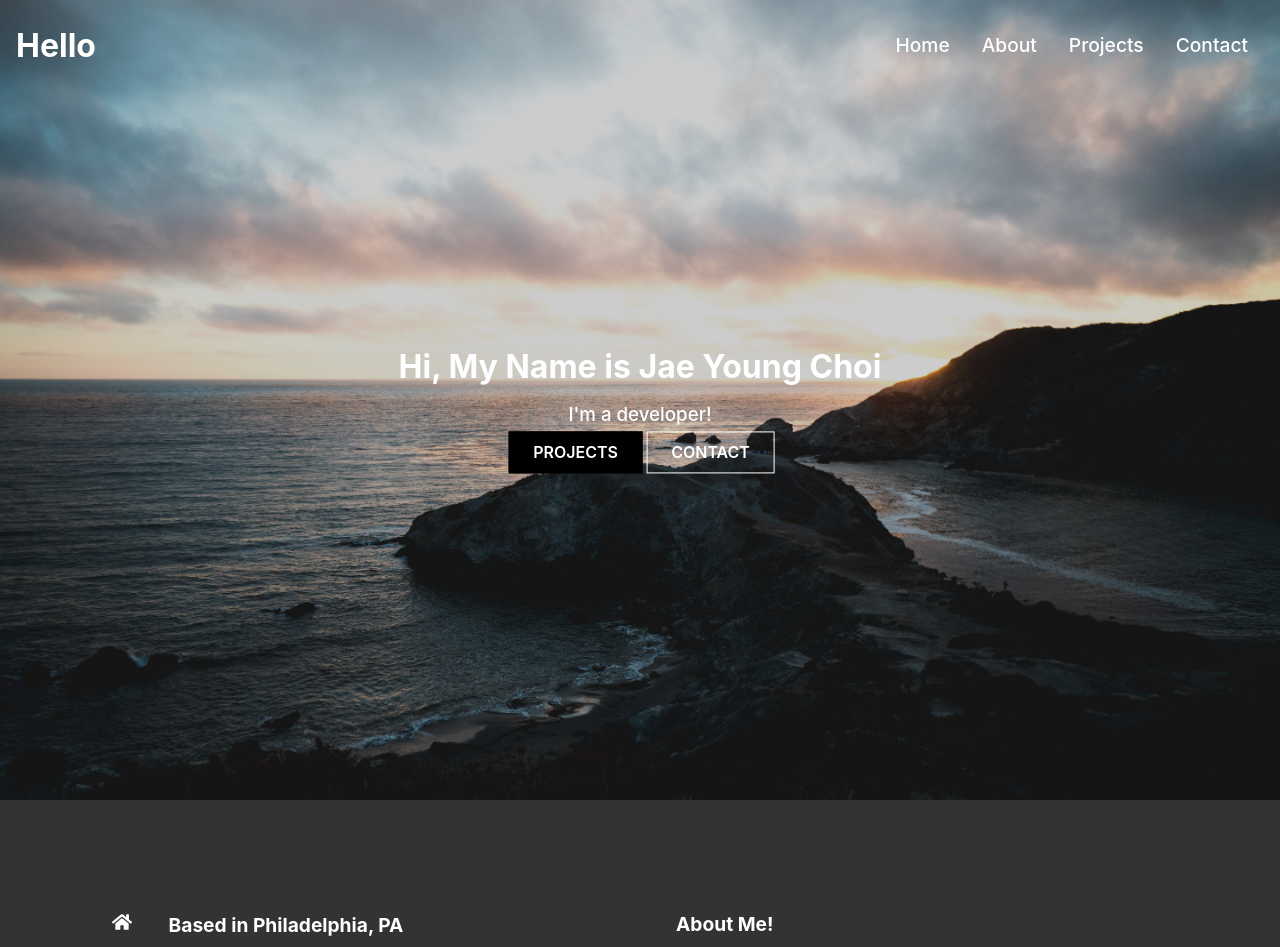
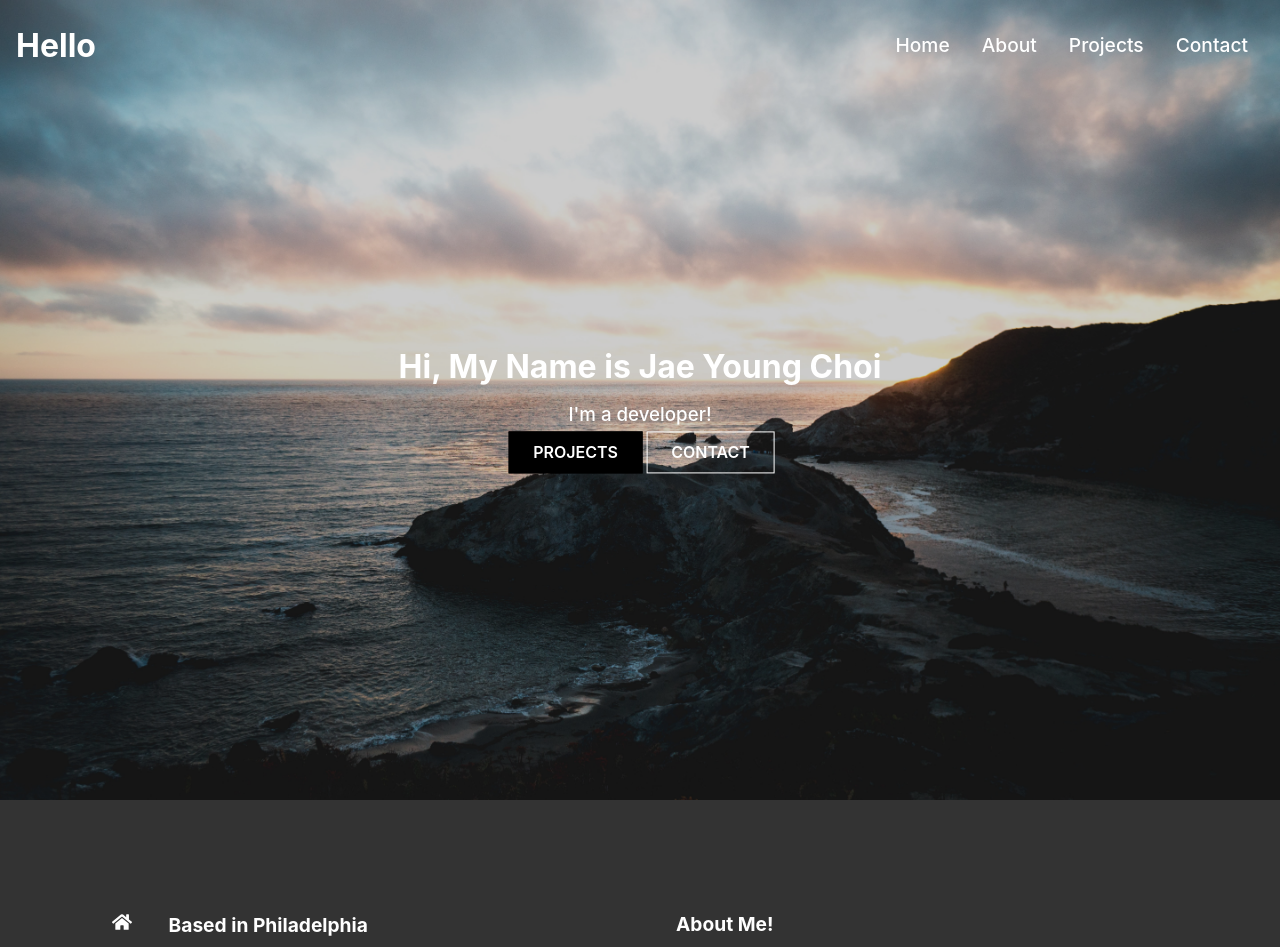
Before and after one commit to choijyoung/portfolio, a React (Create React App) app: page / in a window 1280 px wide. Shown: the top 947 px of the page. Built offline with nearby package versions, Linux system fonts and the light colour scheme.

Commit message:
dynamic component

```diff
--- a/src/components/footer.js
+++ b/src/components/footer.js
@@ -9,7 +9,7 @@ const Footer = () => {
         <div className="footer-container">
             <div className="left">
                 <div className="location">
-                    <h4><FaHome size={20} style={{ color: "white", marginRight:"2rem" }} /> Based in Philadelphia, PA</h4>
+                    <h4><FaHome size={20} style={{ color: "white", marginRight:"2rem" }} /> Based in Philadelphia</h4>
                 </div>
                 <div className="email">
                     <h4><FaMailBulk size={20} style={{ color: "white", marginRight:"2rem" }} /> Choi.jae.y@gmail.com</h4>
--- a/src/routes/about.js
+++ b/src/routes/about.js
@@ -1,11 +1,13 @@
 import React from 'react'
 import Navbar from '../components/navbar'
 import Footer from '../components/footer'
+import Heroimg2 from '../components/Heroimg2'
 
 const About = () => {
   return (
     <div>
       <Navbar />
+      <Heroimg2 heading="About me!" text="I'm a developer!" />
       <Footer />
     </div>
   )
--- a/src/routes/contact.js
+++ b/src/routes/contact.js
@@ -1,11 +1,13 @@
 import React from 'react'
 import Navbar from '../components/navbar'
 import Footer from '../components/footer'
+import Heroimg2 from '../components/Heroimg2'
 
 const Contact = () => {
   return (
     <div>
       <Navbar />
+      <Heroimg2 heading="Contact" text="You can contact me here" />
       <Footer />
     </div>
   )
```
